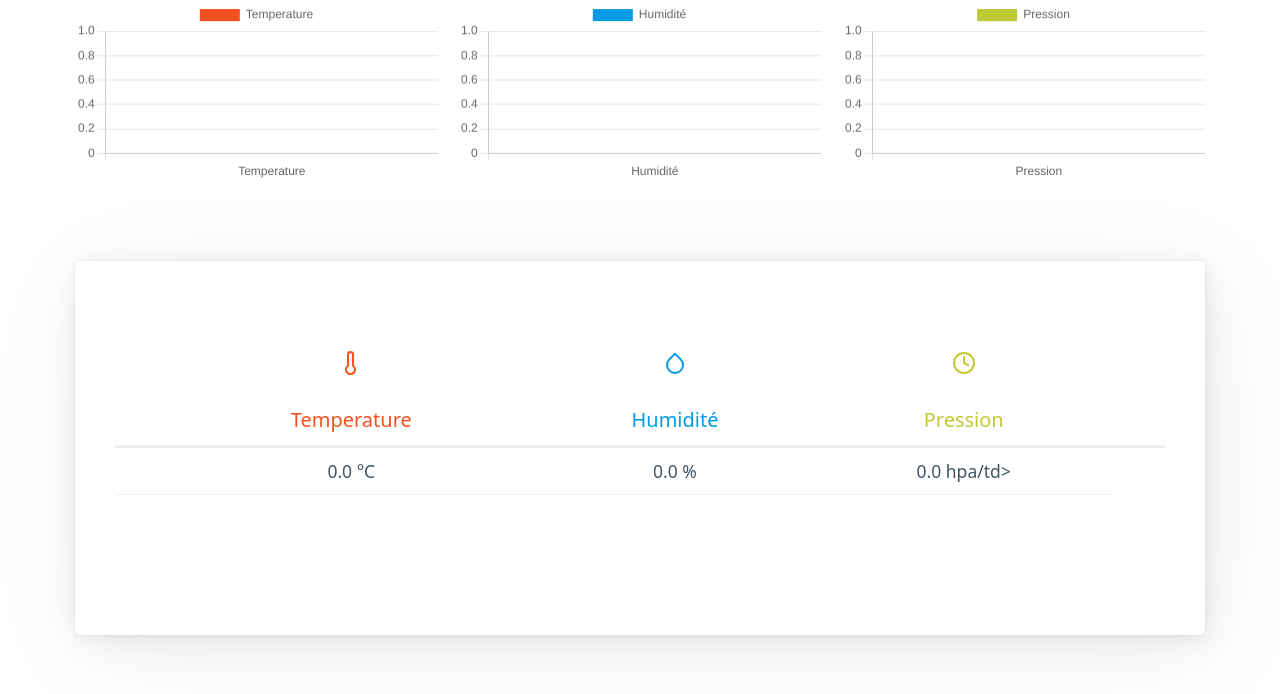
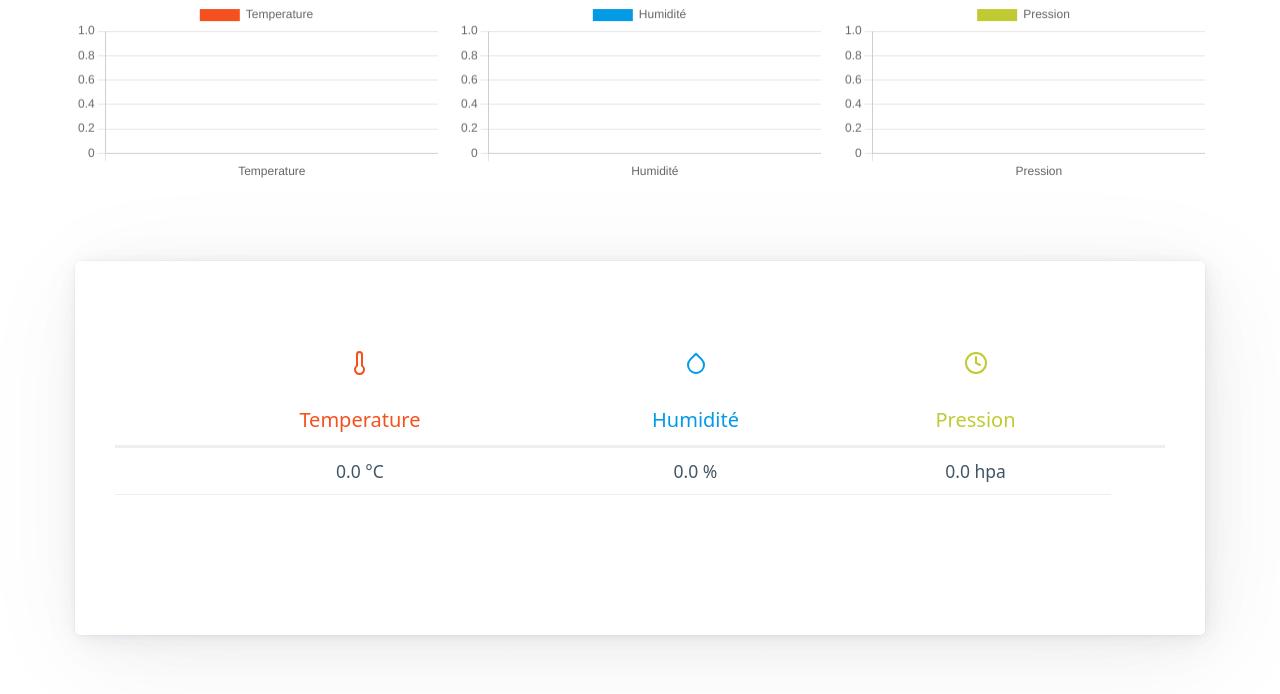
Before and after one commit to ebuaa/projetiot, a Flask app: page / in a window 1280 px wide. Shown: the part 235-929 px from the top of the page. Run offline with Flask 3, Linux system fonts and the light colour scheme; data that the repository does not hold is empty.

Commit message:
améliorations

```diff
--- a/templates/index.html
+++ b/templates/index.html
@@ -76,7 +76,7 @@
         <th scope="row"></th>
         <td class="text-center">{{ temperature|float|default(0)|round(2) }} °C</td>
         <td class="text-center">{{ humidite|float|default(0)|round(2) }} %</td>
-        <td class="text-center">{{ pression|float|default(0)|round(2) }} hpa/td>
+        <td class="text-center">{{ pression|float|default(0)|round(2) }} hpa</td>
       </tr>
     </tbody>
     <tfoot>
```
